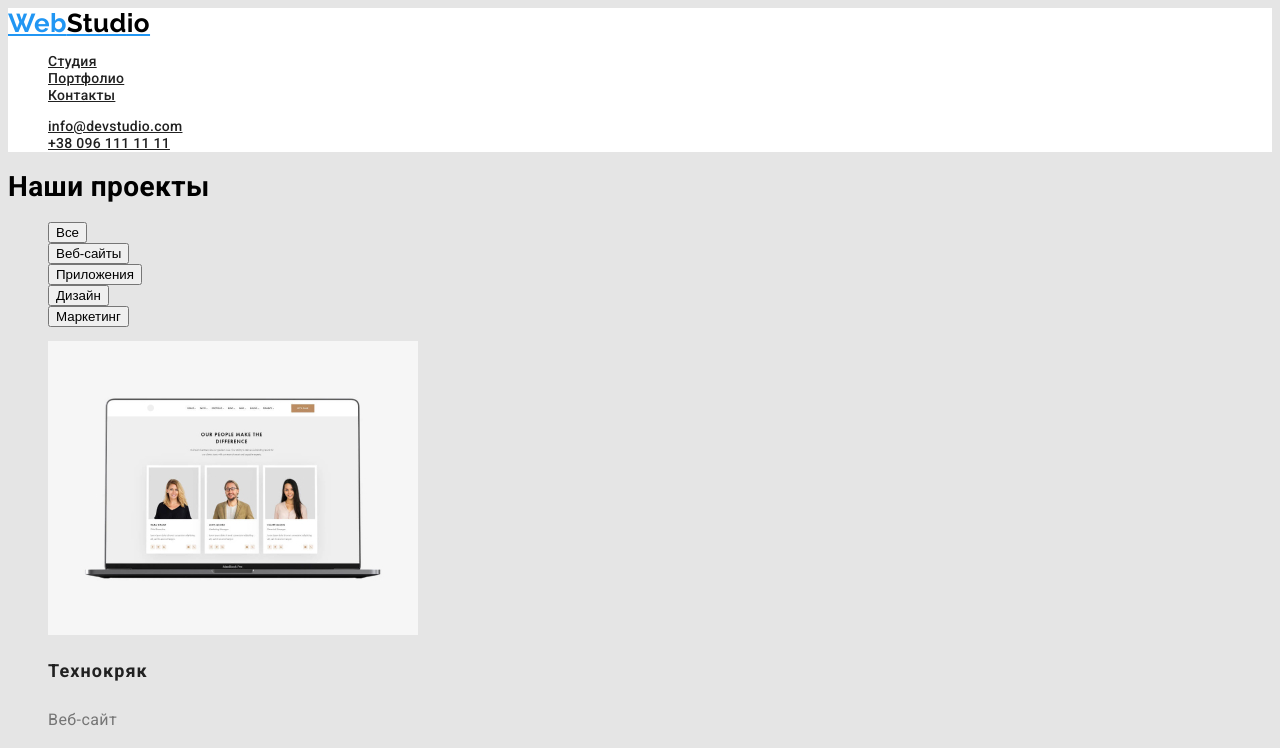
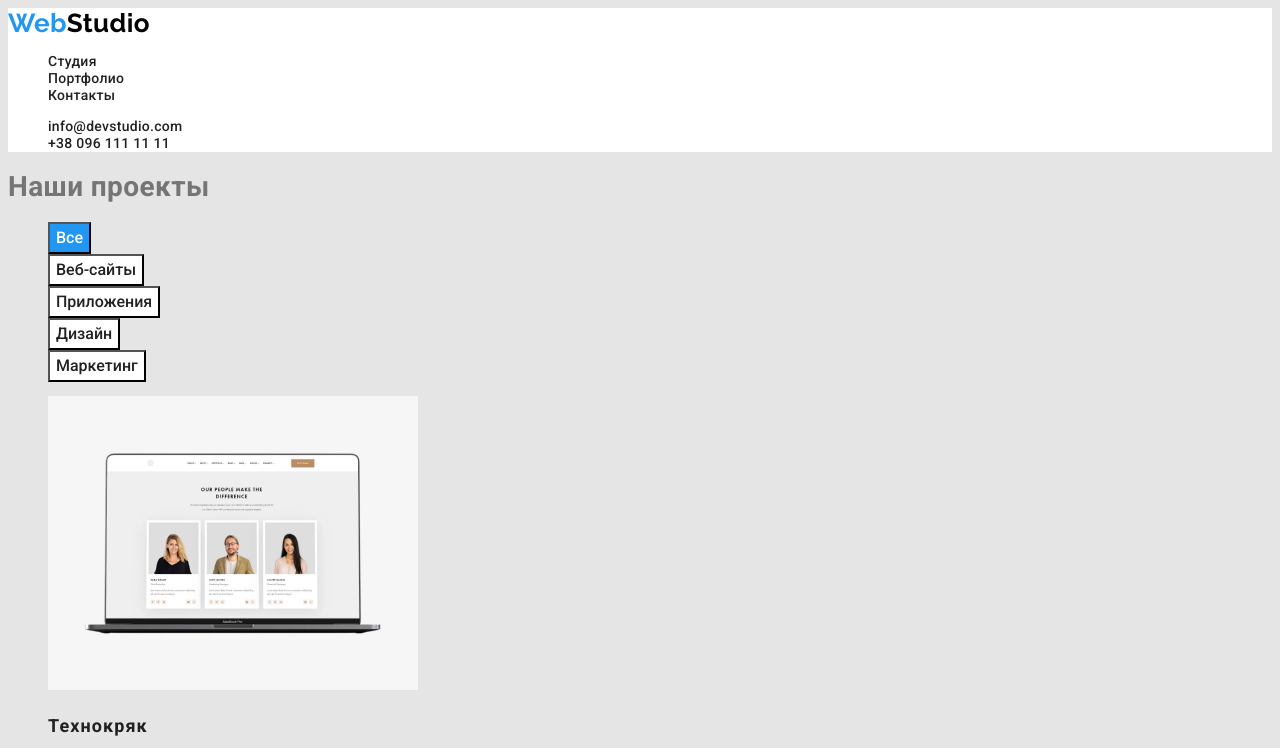
Before and after one commit to pylypchukroman/goit-markup-hw-02, a plain HTML site: page portfolio.html in a window 1280 px wide. Both pictures are taken after a click on the button "Все". Shown: the top 748 px of the page. Drawn offline with Linux system fonts and the light colour scheme.

Commit message:
додає виправлення кнопок і тексту

```diff
--- a/css/styles.css
+++ b/css/styles.css
@@ -1,5 +1,6 @@
 /* цвет основного фона #e5e5e5 */
 /* цвет фона футера #2f303a */
+/* цвет основного текста #757575 */
 /* вторичный цвет текста #212121 */
 /* белый #FFFFFF */
 /* акцент #2196F3 */
@@ -15,6 +16,7 @@
 }
 
 body {
+  color: var(--primary-text-color);
   background-color: #e5e5e5;
   font-family: Roboto, Arial, Helvetica, sans-serif;
   letter-spacing: 0.03em;
@@ -31,8 +33,8 @@ ul {
 }
 
 /* хедер */
-.page-header {
-}
+/* .page-header {
+} */
 /* логотип */
 .logo {
   color: var(--accent-color);
@@ -40,6 +42,7 @@ ul {
   font-weight: 700;
   font-size: 26px;
   line-height: 1.19;
+  text-decoration: none;
 }
 .logo-second-color {
   color: #000000;
@@ -49,29 +52,33 @@ ul {
   line-height: 1.19;
 }
 /* навигация по страницах */
-.site-nav a {
+.site-nav-link {
   color: var(--title-text-color);
   font-weight: 500;
   line-height: 1.14;
   letter-spacing: 0.02em;
+  text-decoration: none;
 }
-.site-nav a:hover,
-.site-nav a:active {
+.site-nav-link:hover,
+.site-nav-link:focus {
   color: var(--accent-color);
   font-weight: 500;
   line-height: 1.14;
   letter-spacing: 0.02em;
+  text-decoration: none;
 }
 /* навигация по контактах */
-.cont-nav a {
+.cont-nav-link {
   color: var(--title-text-color);
   font-weight: 500;
   line-height: 1.14;
   letter-spacing: 0.02em;
+  text-decoration: none;
 }
-.cont-nav a:hover,
-.cont-nav a:active {
+.cont-nav-link:hover,
+.cont-nav-link:focus {
   color: var(--accent-color);
+  text-decoration: none;
 }
 
 /* основная часть */
@@ -89,21 +96,35 @@ ul {
   text-transform: uppercase;
 }
 /* блок кнопок */
-.button {
+.hero-button {
   color: var(--primary-white);
   background-color: var(--accent-color);
+  font-family: inherit;
+  font-weight: 700;
+  font-size: 16px;
+  line-height: 1.88;
+  display: flex;
+  align-items: center;
+  text-align: center;
+  letter-spacing: 0.06em;
+  cursor: pointer;
 }
-.button.primary {
+.hero-button:hover,
+.hero-button:focus {
+  color: var(--title-text-color);
+  background-color: var(--primary-white);
+}
+/* .button.primary {
   color: var(--primary-white);
   background-color: var(--accent-color);
 }
 .button.secondaty {
   color: var(--title-text-color);
   background-color: #f5f4fa;
-}
+} */
 /* блок преимущества */
-.benefits {
-}
+/* .benefits {
+} */
 .benefits-title {
   color: var(--title-text-color);
   font-weight: 700;
@@ -111,12 +132,11 @@ ul {
   text-transform: uppercase;
 }
 .benefits-text {
-  color: var(--primary-text-color);
   line-height: 1.71;
 }
 /* блок работы */
-.work {
-}
+/* .work {
+} */
 .section-title {
   color: var(--title-text-color);
   font-weight: 700;
@@ -125,8 +145,8 @@ ul {
   text-align: center;
 }
 /* блок команда */
-.team {
-}
+/* .team {
+} */
 .team-name {
   color: var(--title-text-color);
   font-weight: 500;
@@ -135,17 +155,31 @@ ul {
   text-align: center;
 }
 .team-position {
-  color: var(--primary-text-color);
   font-size: 16px;
   line-height: 1.19;
   text-align: center;
 }
 /* блок фильтр */
-.filter {
+/* .filter {
+} */
+.filter-button {
+  color: var(--title-text-color);
+  background-color: var(--primary-white);
+  font-family: inherit;
+  font-weight: 500;
+  font-size: 16px;
+  line-height: 1.62;
+  text-align: center;
+  cursor: pointer;
+}
+.filter-button:hover,
+.filter-button:focus {
+  color: var(--primary-white);
+  background-color: var(--accent-color);
 }
 /* блок проекты */
-.projects {
-}
+/* .projects {
+} */
 .projects-title {
   color: var(--title-text-color);
   font-weight: 700;
@@ -154,7 +188,6 @@ ul {
   letter-spacing: 0.06em;
 }
 .projects-description {
-  color: var(--primary-text-color);
   font-size: 16px;
   line-height: 1.88;
 }
@@ -170,7 +203,9 @@ ul {
 .contacts a {
   color: var(--secondary-white);
   line-height: 1.17;
+  text-decoration: none;
 }
+/* логотип */
 .logo-second-color-footer {
   color: var(--primary-white);
   font-family: Raleway, Arial, Helvetica, sans-serif;
--- a/portfolio.html
+++ b/portfolio.html
@@ -18,17 +18,17 @@
     <nav>
         <a href="./index.html" class="logo">Web<span class="logo-second-color">Studio</span></a>
         <ul class="site-nav">
-            <li><a href="./index.html">Студия</a></li>
-            <li><a href="./portfolio.html">Портфолио</a></li>
-            <li><a href="">Контакты</a></li>
+            <li><a href="./index.html" class="site-nav-link">Студия</a></li>
+            <li><a href="./portfolio.html" class="site-nav-link">Портфолио</a></li>
+            <li><a href="" class="site-nav-link">Контакты</a></li>
         </ul>
     </nav>
     <ul class="cont-nav">
         <li>
-            <a href="mailto:info@devstudio.com">info@devstudio.com</a>
+            <a href="mailto:info@devstudio.com" class="cont-nav-link">info@devstudio.com</a>
         </li>
         <li>
-            <a href="tel:+380961111111">+38 096 111 11 11</a>
+            <a href="tel:+380961111111" class="cont-nav-link">+38 096 111 11 11</a>
         </li>
     </ul>
 
@@ -40,19 +40,19 @@
         <!--Фильтр-->
             <ul>
                 <li>
-                    <button type="button">Все</button>
+                    <button type="button" class="filter-button">Все</button>
                 </li>
                 <li>
-                    <button type="button">Веб-сайты</button>
+                    <button type="button" class="filter-button">Веб-сайты</button>
                 </li>
                 <li>
-                    <button type="button">Приложения</button>
+                    <button type="button" class="filter-button">Приложения</button>
                 </li>
                 <li>
-                    <button type="button">Дизайн</button>
+                    <button type="button" class="filter-button">Дизайн</button>
                 </li>
                 <li>
-                    <button type="button">Маркетинг</button>
+                    <button type="button" class="filter-button">Маркетинг</button>
                 </li>
             </ul>
 
```
Also changed, not shown: index.html (+7 -7 lines).
